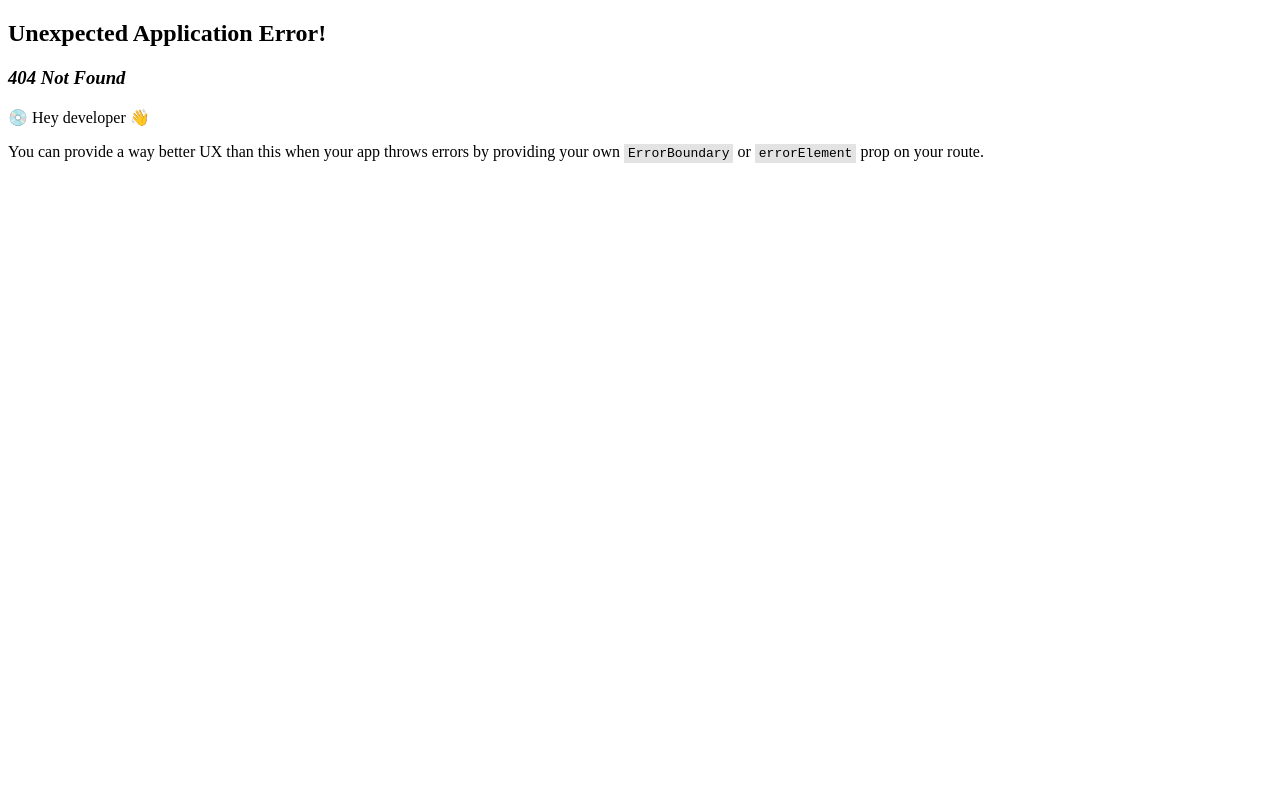
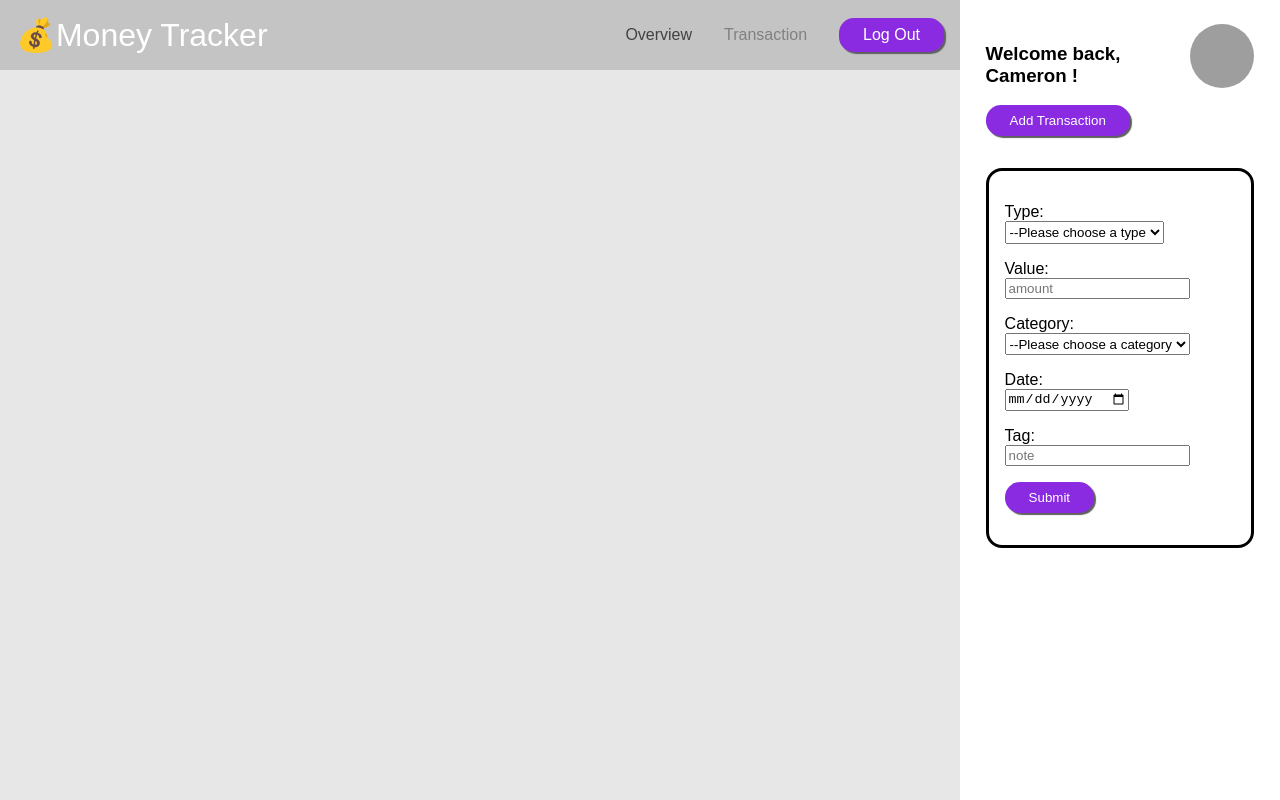
Before and after one commit to Janisgee/budget-project, a React (Create React App) app in the folder client/: page /user in a window 1280 px wide. Before the commit this address had no page. Built offline with nearby package versions, Linux system fonts and the light colour scheme; grey boxes are pictures that could not be loaded.

Commit message:
Revised file name

```diff
--- a/client/src/components/Main.jsx
+++ b/client/src/components/Main.jsx
@@ -2,8 +2,16 @@
   return (
     <div className="container">
       <div className="main-container">
-        <h1>🫰 Simple way to track your spending daily.</h1>
-        <button className="btn btn-main">Sign Up here!</button>
+        <h1>
+          🫰 Simple way to
+          <div>
+            <span className="specialWord">track</span> your{' '}
+          </div>
+          spending daily. 📊
+        </h1>
+        <a href="/signup" className="link">
+          <button className="btn btn-main">Sign Up here!</button>
+        </a>
       </div>
     </div>
   );
--- a/client/src/components/NavBar.jsx
+++ b/client/src/components/NavBar.jsx
@@ -3,7 +3,9 @@
 export default function navBar() {
   return (
     <nav className="navbar flex-space-between">
-      <div className="logo">💰Money Tracker</div>
+      <a href="/" className="link">
+        <div className="logo">💰Money Tracker</div>
+      </a>
       <div className="btn-group">
         <a href="/login">
           <button className="btn btn-login">Login</button>
--- /dev/null
+++ b/client/src/components/NavBarAfterLogin.jsx
@@ -0,0 +1,23 @@
+import './css/btn.css';
+import { Link } from 'react-router-dom';
+
+export default function NavBarAfterLogin() {
+  return (
+    <nav className="navBarAfterLogin">
+      <Link to="/user/overview" className="logo navLink link">
+        💰Money Tracker
+      </Link>
+      <div className="btn-group">
+        <Link to="/user/overview" className="link btn-overview active">
+          Overview
+        </Link>
+        <Link to="/user/transaction" className="link btn-overview">
+          Transaction
+        </Link>
+        <Link to="/" className="link btn">
+          Log&nbsp;Out
+        </Link>
+      </div>
+    </nav>
+  );
+}
--- a/client/src/components/Overview.jsx
+++ b/client/src/components/Overview.jsx
@@ -3,8 +3,8 @@
 
 export default function Overview() {
   return (
-    <div className="overview-container flex-space-between">
-      <div className="overview-heading">
+    <div className="overview-container ">
+      <div className="overview-heading flex-space-between">
         <div id="sort-by-button">
           <p>Balance on</p>
           <select name="overview-sort-by-month" className="btn" id="sort-by">
--- a/client/src/components/Profile.jsx
+++ b/client/src/components/Profile.jsx
@@ -26,10 +26,10 @@
       <form
         action=""
         method="get"
-        class="form-transaction form-add-transaction"
+        className="form-transaction form-add-transaction"
       >
         <div>
-          <label for="type">Type: </label>
+          <label htmlFor="type">Type: </label>
           <select name="type" id="type" required>
             <option value="">--Please choose a type</option>
             <option vallue="income">Income</option>
@@ -37,22 +37,22 @@
           </select>
         </div>
         <div>
-          <label for="value">Value: </label>
+          <label htmlFor="value">Value: </label>
           <input type="number" id="value" placeholder="amount" />
         </div>
         <div>
-          <label for="category">Category: </label>
+          <label htmlFor="category">Category: </label>
           <select name="category" id="category" required>
             <option value="">--Please choose a category</option>
             <option vallue=""></option>
           </select>
         </div>
         <div>
-          <label for="date">Date: </label>
+          <label htmlFor="date">Date: </label>
           <input type="date" name="date" id="date" required />
         </div>
         <div>
-          <label for="tag">Tag: </label>
+          <label htmlFor="tag">Tag: </label>
           <input type="tag" id="tag" placeholder="note" />
         </div>
         <button className="btn">Submit</button>
```
Also changed, not shown: client/src/components/LoginNavBar.jsx (deleted, +0 -14 lines), client/src/components/router.jsx (+15 -3 lines).
